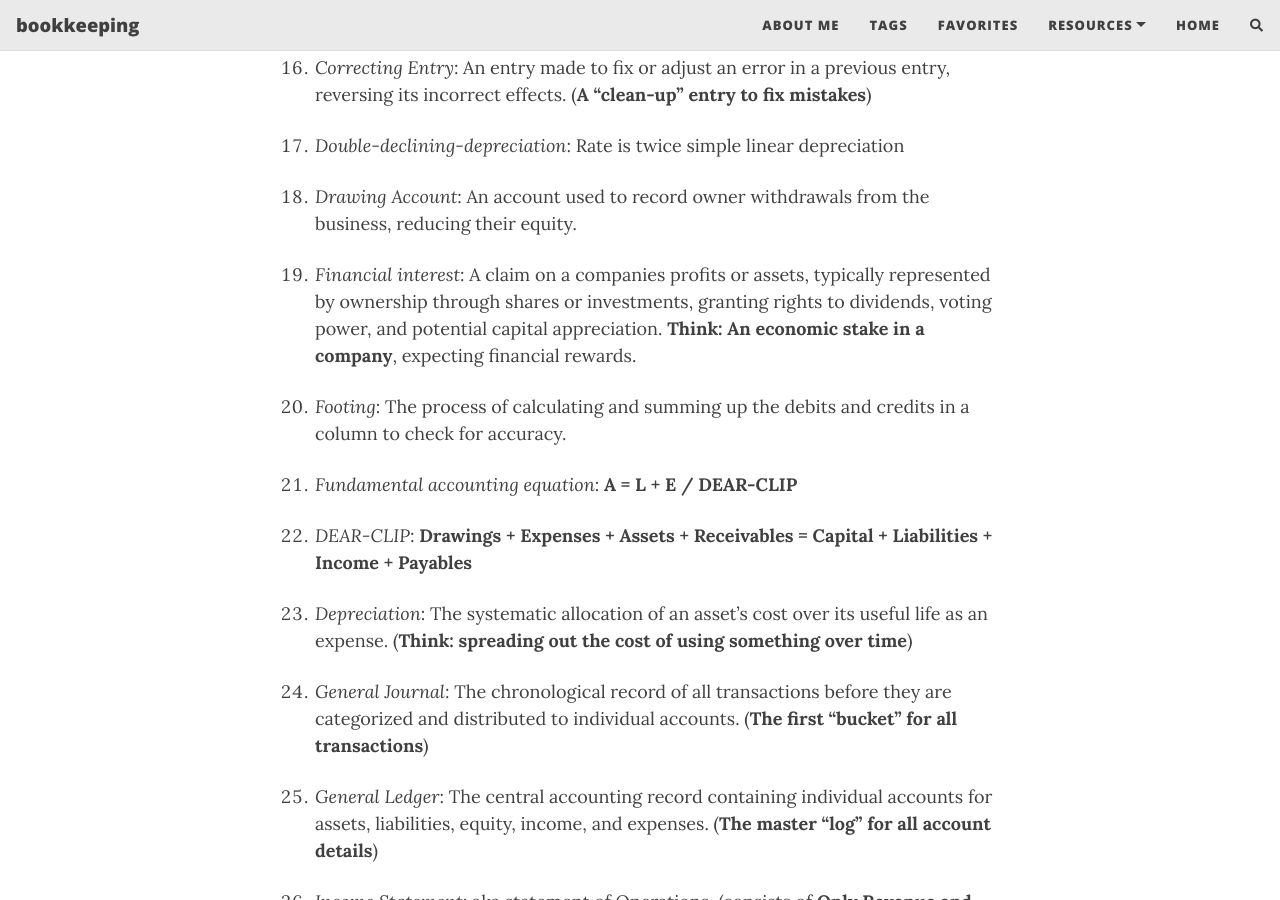
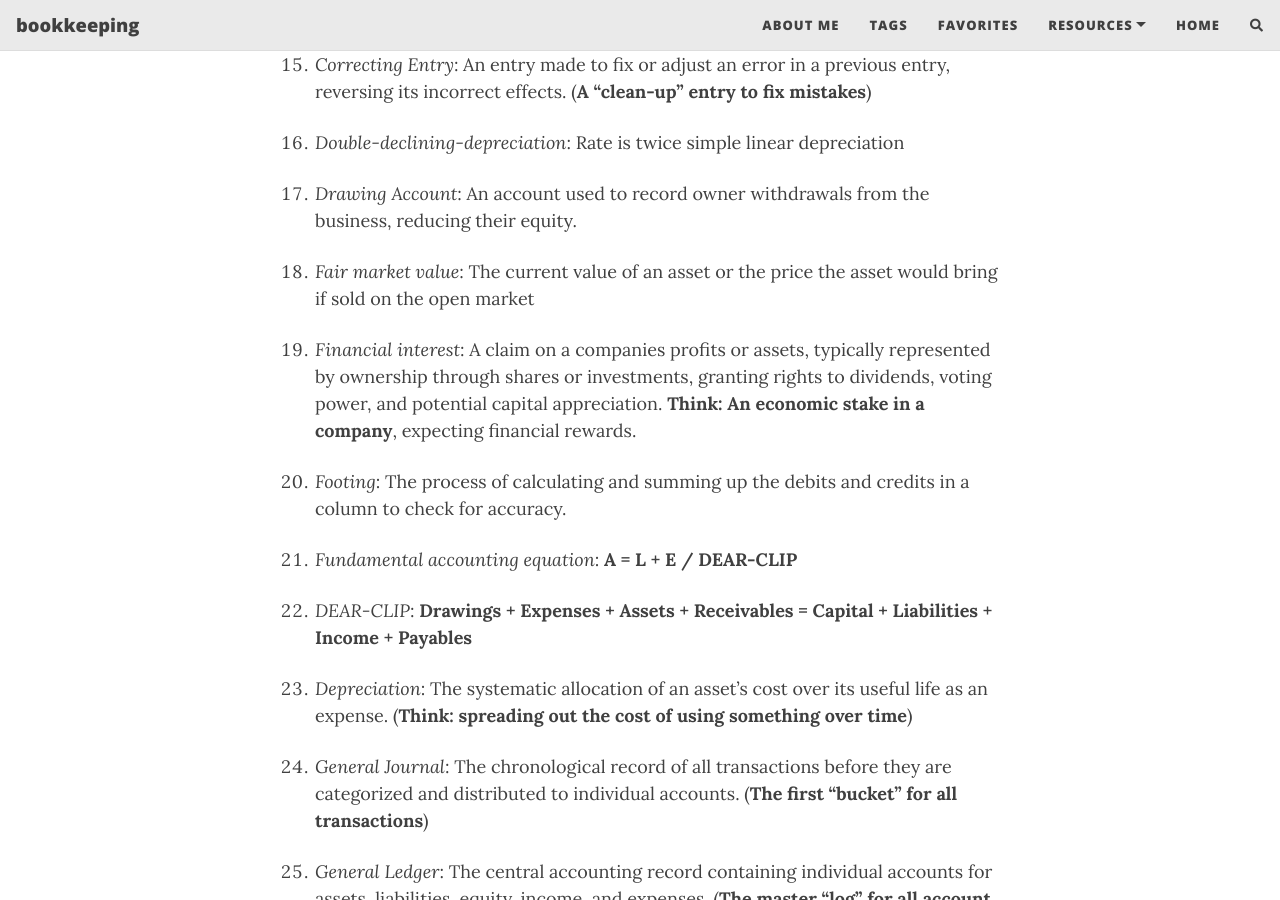
Before and after one commit to mcc-us/mcc-us.github.io.bkup, a Jekyll site: the page built from _posts/2020-01-01-glossary-accounting-terms.md, in a window 1280 px wide and 900 px high, scrolled down 1264 px. Built offline with Jekyll 4.4.1, drawn with Linux system fonts in a browser that asks for light colours; nearby versions of some CDN libraries; comment, search, counter and statistics services are not loaded.

Commit message:
added to fin report + glossary

```diff
--- a/_posts/2020-01-01-glossary-accounting-terms.md
+++ b/_posts/2020-01-01-glossary-accounting-terms.md
@@ -4,84 +4,85 @@ title: glossary-accounting-terms
 ---
 
 1. *Accounting Cycle*: **Record, process, report**, The cyclical process of recording, analyzing, and reporting financial transactions over a specific period.
-2.
 
-3. *Accounts*: A container that tracks specific assets, liabilities, equity, income, or expenses.
+1. *Accounts*: A container that tracks specific assets, liabilities, equity, income, or expenses.
 
-4. *Adjusting entries*: Fixing incomplete or inaccurate records at the end of an accounting period, ensuring the proper accounts and values are entered. (**Think: cleaning up the financials before reporting**)
+2. *Adjusting entries*: Fixing incomplete or inaccurate records at the end of an accounting period, ensuring the proper accounts and values are entered. (**Think: cleaning up the financials before reporting**)
 
-5. *Adjustment*: A change made to an account that reflects its true, or updated balances at the end of a period. (**Think: updates to keep things accurate**)
+3. *Adjustment*: A change made to an account that reflects its true, or updated balances at the end of a period. (**Think: updates to keep things accurate**)
 
-6. *Audit Trail*: **Think: breadcrumbs leading to the source**, A sequential chain of evidence (documents, entries) showing the origin and flow of information.
+4. *Audit Trail*: **Think: breadcrumbs leading to the source**, A sequential chain of evidence (documents, entries) showing the origin and flow of information.
 
-7. *Balance Ledger Form*: A two-column format listing accounts, their balances, and changes on opposite sides for achieving zero balance. (**Balancing each account**)
+5. *Balance Ledger Form*: A two-column format listing accounts, their balances, and changes on opposite sides for achieving zero balance. (**Balancing each account**)
 
-8. *Balance sheet*: A formal report of a business’s financial assets, liabilities, and owner's equity for a specific period, (**Think: A = L + E**)
+6. *Balance sheet*: A formal report of a business’s financial assets, liabilities, and owner's equity for a specific period, (**Think: A = L + E**)
 
-9. *Book Value*: The remaining cost of an asset after factoring in accumulated depreciation. (**Think: worth after depreciation**)
+7. *Book Value*: The remaining cost of an asset after factoring in accumulated depreciation. (**Think: worth after depreciation**)
 
-10. *Capital*: Financial investment in a business; **Think: equity**
+8.  *Capital*: Financial investment in a business; **Think: equity**
 
-11. *Chart of Accounts*: A master list of all accounts used by a company, organized by category and code for easy reference.
+9.  *Chart of Accounts*: A master list of all accounts used by a company, organized by category and code for easy reference.
 
-12. *Classification*: Grouping transactions into relevant accounts
+10. *Classification*: Grouping transactions into relevant accounts
 
-13. *Compound Entry*: A single journal entry affecting multiple accounts, usually with both debits and credits. (**One entry, multiple impacts**)
+11. *Compound Entry*: A single journal entry affecting multiple accounts, usually with both debits and credits. (**One entry, multiple impacts**)
 
-14. *Contra Account*: An account with a balance that reduces the balance of another account, often related to assets and liabilities.
+12. *Contra Account*: An account with a balance that reduces the balance of another account, often related to assets and liabilities.
 
-15. *Contra Asset Account*: A contra account that reduces the balance of an asset account. (**??Think: "mini-vacuum" sucking away from another asset**)
+13. *Contra Asset Account*: A contra account that reduces the balance of an asset account. (**??Think: "mini-vacuum" sucking away from another asset**)
 
-16. *Correcting Entry*: An entry made to fix or adjust an error in a previous entry, reversing its incorrect effects. (**A "clean-up" entry to fix mistakes**)
+14. *Correcting Entry*: An entry made to fix or adjust an error in a previous entry, reversing its incorrect effects. (**A "clean-up" entry to fix mistakes**)
 
-17. *Double-declining-depreciation*: Rate is twice simple linear depreciation
+15. *Double-declining-depreciation*: Rate is twice simple linear depreciation
 
-18. *Drawing Account*: An account used to record owner withdrawals from the business, reducing their equity.
+16. *Drawing Account*: An account used to record owner withdrawals from the business, reducing their equity.
 
-19. *Financial interest*: A claim on a companies profits or assets, typically represented by ownership through shares or investments, granting rights to dividends, voting power, and potential capital appreciation. **Think: An economic stake in a company**, expecting financial rewards.
+1. *Fair market value*: The current value of an asset or the price the asset would bring if sold on the open market
 
-20. *Footing*: The process of calculating and summing up the debits and credits in a column to check for accuracy.
+2.  *Financial interest*: A claim on a companies profits or assets, typically represented by ownership through shares or investments, granting rights to dividends, voting power, and potential capital appreciation. **Think: An economic stake in a company**, expecting financial rewards.
 
-21. *Fundamental accounting equation*: **A = L + E / DEAR-CLIP**
+3.  *Footing*: The process of calculating and summing up the debits and credits in a column to check for accuracy.
 
-22. *DEAR-CLIP*: **Drawings + Expenses + Assets + Receivables = Capital + Liabilities + Income + Payables**
+4.  *Fundamental accounting equation*: **A = L + E / DEAR-CLIP**
 
-23. *Depreciation*: The systematic allocation of an asset's cost over its useful life as an expense. (**Think: spreading out the cost of using something over time**)
+5.  *DEAR-CLIP*: **Drawings + Expenses + Assets + Receivables = Capital + Liabilities + Income + Payables**
 
-24. *General Journal*: The chronological record of all transactions before they are categorized and distributed to individual accounts. (**The first "bucket" for all transactions**)
+6.  *Depreciation*: The systematic allocation of an asset's cost over its useful life as an expense. (**Think: spreading out the cost of using something over time**)
 
-25. *General Ledger*: The central accounting record containing individual accounts for assets, liabilities, equity, income, and expenses. (**The master "log" for all account details**)
+7.  *General Journal*: The chronological record of all transactions before they are categorized and distributed to individual accounts. (**The first "bucket" for all transactions**)
 
-26. *Income Statement*: aka statement of Operations, (consists of **Only Revenue and Expense accounts**)
+8.  *General Ledger*: The central accounting record containing individual accounts for assets, liabilities, equity, income, and expenses. (**The master "log" for all account details**)
 
-27. *Internal Control*: Policies/procedures implemented to **safeguard assets, ensure accurate financial records, and comply with laws and regulations**.
+9.  *Income Statement*: aka statement of Operations, (consists of **Only Revenue and Expense accounts**)
 
-28. *Journal*: A formal record of financial transactions in chronological order, typically with debits and credits for each entry. (**Record of original entry**)
+10. *Internal Control*: Policies/procedures implemented to **safeguard assets, ensure accurate financial records, and comply with laws and regulations**.
 
-29. *Journalizing*: The process of analyzing and recording transactions in a journal using debits and credits according to accounting principles. (**Putting transactions into words & numbers)**
+11. *Journal*: A formal record of financial transactions in chronological order, typically with debits and credits for each entry. (**Record of original entry**)
 
-30. *Ledger*: A collection of individual accounts with their balances and activity details, categorized from the general journal. (**Individual "containers" for each account**)
+12. *Journalizing*: The process of analyzing and recording transactions in a journal using debits and credits according to accounting principles. (**Putting transactions into words & numbers)**
 
-31. *Permanent Account*: Accounts with balances carried over to the next accounting period, that reflect long-term financial standing (**assets, liabilities, and equity**).
+13. *Ledger*: A collection of individual accounts with their balances and activity details, categorized from the general journal. (**Individual "containers" for each account**)
 
-32. *Prepaid Expenses*: Expenses paid in advance, but not yet used or consumed. (**Think: paying ahead of time but still waiting to use it**)
+14. *Permanent Account*: Accounts with balances carried over to the next accounting period, that reflect long-term financial standing (**assets, liabilities, and equity**).
 
-33. *Posting*: Transferring recorded transactions from the general journal to individual accounts in the general ledger. (**Moving X-actions from the "journal" to their specific accounts**)
+15. *Prepaid Expenses*: Expenses paid in advance, but not yet used or consumed. (**Think: paying ahead of time but still waiting to use it**)
 
-34. *Report Form Balance Sheet*: A standardized format used to present a company's financial position at a specific point in time. (**A template for financial reports**)
+16. *Posting*: Transferring recorded transactions from the general journal to individual accounts in the general ledger. (**Moving X-actions from the "journal" to their specific accounts**)
 
-35. *Salvage Value*: The estimated resale or scrap value of an asset at the end of its useful life, usually after depreciation. (**Think: Scrap value**)
+17. *Report Form Balance Sheet*: A standardized format used to present a company's financial position at a specific point in time. (**A template for financial reports**)
 
-36. *Slide*: An accidental **movement of a decimal point**.
+18. *Salvage Value*: The estimated resale or scrap value of an asset at the end of its useful life, usually after depreciation. (**Think: Scrap value**)
 
-37. *Statement of Owner’s Equity:* A financial statement summarizing changes in owner's investment, including contributions, withdrawals, and profits/losses, showing the ending balance. (**Report detailing what the owner puts in, takes out, & has left**)
+19. *Slide*: An accidental **movement of a decimal point**.
 
-38. *Straight-Line Depreciation*: Dividing an asset's cost (initial cost - salvage value) equally over its useful life as an expense. (**Think: linear depreciation with a slope = 1.**)
+20. *Statement of Owner’s Equity:* A financial statement summarizing changes in owner's investment, including contributions, withdrawals, and profits/losses, showing the ending balance. (**Report detailing what the owner puts in, takes out, & has left**)
 
-39. *Temporary Account*: Accounts only used during an accounting period to summarize income and expenses, closing to zero at the end (**cost of goods sold, revenue**, etc).
+21. *Straight-Line Depreciation*: Dividing an asset's cost (initial cost - salvage value) equally over its useful life as an expense. (**Think: linear depreciation with a slope = 1.**)
 
-40. *Transposition*: Accidentally **switching the order of digits** in a number.
+22. *Temporary Account*: Accounts only used during an accounting period to summarize income and expenses, closing to zero at the end (**cost of goods sold, revenue**, etc).
 
-41. *Trial Balance*: A list of transactions and accounts after posting entries, **Debits must equal Credits**.
+23. *Transposition*: Accidentally **switching the order of digits** in a number.
+
+24. *Trial Balance*: A list of transactions and accounts after posting entries, **Debits must equal Credits**.
 
 ---
```
Also changed, not shown: _posts/2024-01-17-financial-report-cheatsheet.md (+9 -6 lines).
